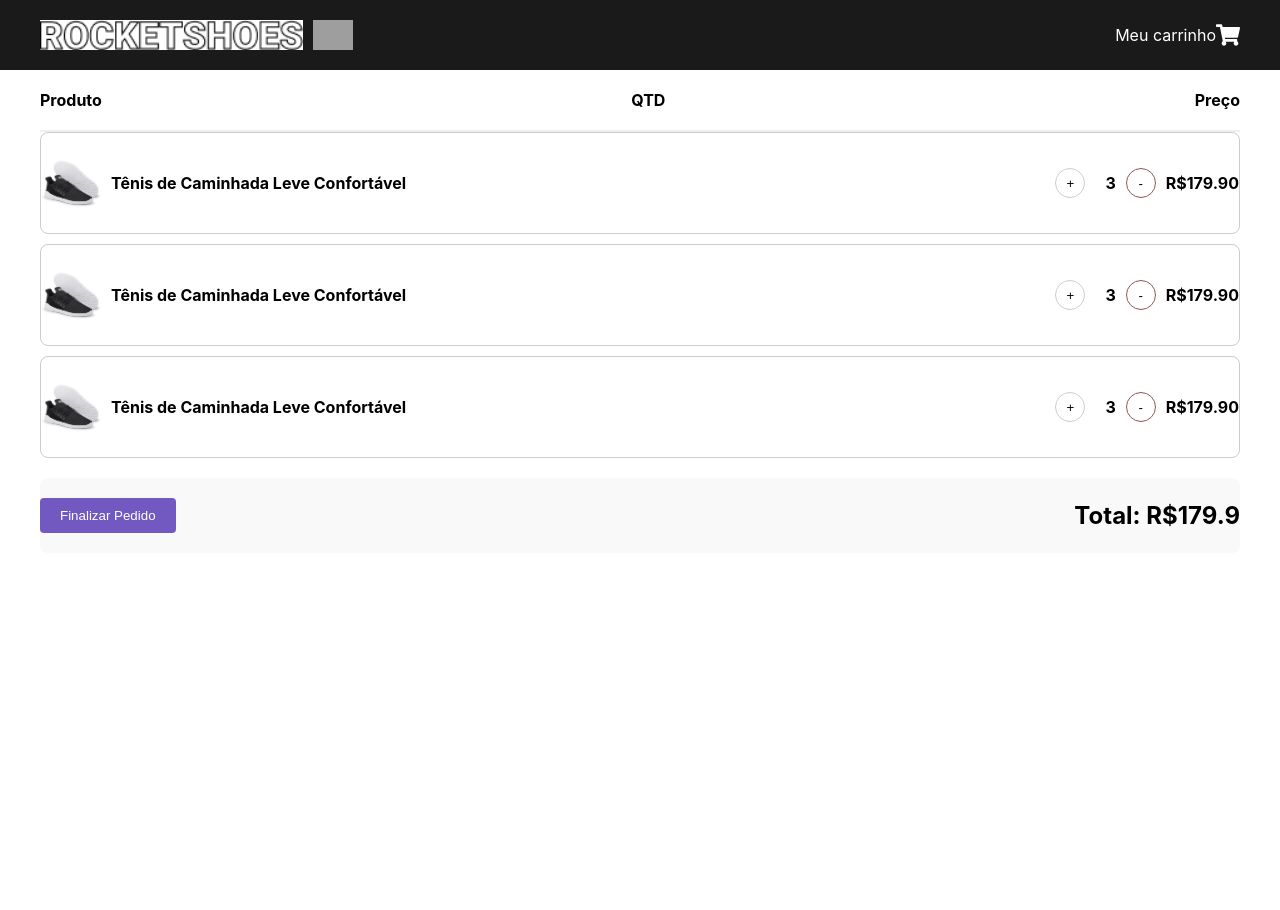
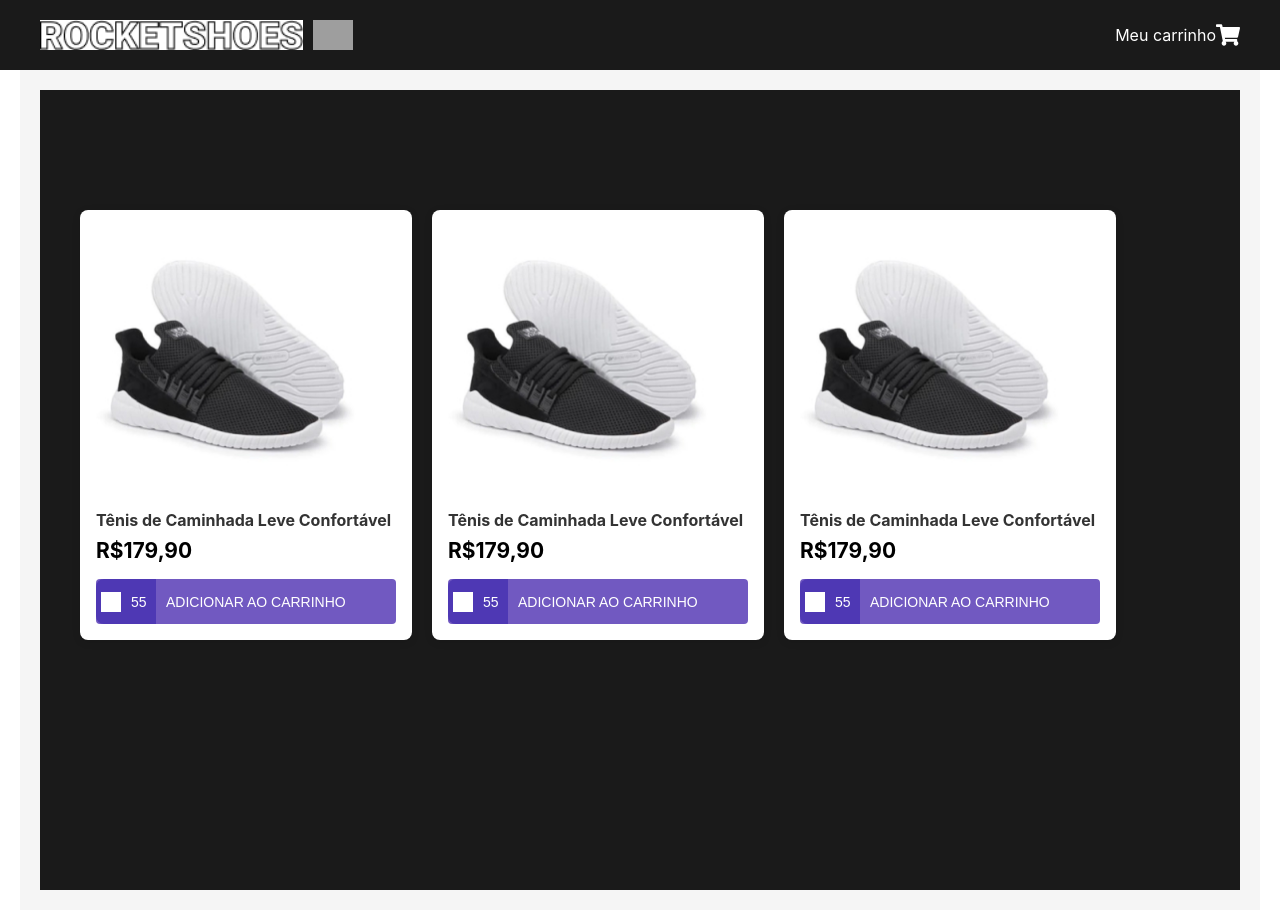
Before and after one commit to Nicolasmoss92/shopping-cart, a React (Create React App) app in the folder cart/: page / in a window 1280 px wide. Before the commit the page ends 800 px from the top, so only its background shows below. Built offline with nearby package versions, Linux system fonts and the light colour scheme; grey boxes are pictures that could not be loaded.

Commit message:
feat: intial position cards

```diff
--- a/cart/src/App.tsx
+++ b/cart/src/App.tsx
@@ -4,11 +4,12 @@ import SubHeader from "./components/layout/checkOut/Header";
 import ProductItem from "./components/layout/checkOut/ProductItem";
 import CheckoutSummary from "./components/layout/checkOut/CheckoutSummary";
 import CheckoutPage from "./pages/CheckOutPage";
+import ListItensPage from "./pages/ListItensPage";
 
 function App() {
   return (
     <div className="App">
-      <CheckoutPage />
+      <ListItensPage />
     </div>
   );
 }
--- a/cart/src/components/layout/card/Card/styles.ts
+++ b/cart/src/components/layout/card/Card/styles.ts
@@ -8,8 +8,8 @@ export const ProductCard = styled.div`
   text-align: center;
   max-height: 442px;
   max-width: 300px;
-  margin-top: 100px;
-  margin-left: 500px;
+  margin-top: 100px; /* Distância do topo */
+  margin-left: 20px; /* Distância da esquerda */
   display: flex;
   flex-direction: column;
   justify-content: space-between;
@@ -18,7 +18,7 @@ export const ProductCard = styled.div`
     margin-left: auto;
     margin-right: auto;
     max-width: 100%;
-    margin-top: 20px;
+    margin-top: 22px;
   }
 `;
 
--- /dev/null
+++ b/cart/src/pages/ListItensPage.tsx
@@ -0,0 +1,25 @@
+import Header from "../components/Header";
+import Cart from "../components/layout/card/Card";
+import { ProductCard } from "../components/layout/card/Card/styles";
+import CheckoutSummary from "../components/layout/checkOut/CheckoutSummary";
+import SubHeader from "../components/layout/checkOut/Header";
+import ProductItem from "../components/layout/checkOut/ProductItem";
+import { ProductWrapper, QuantityControl } from "../components/layout/checkOut/ProductItem/styles";
+import { CardGrid, MainContainer } from "../styles/globalStyles";
+
+const CardGridPage: React.FC = () => {
+    return (
+        <div>
+            <Header />
+            <MainContainer>
+                <CardGrid>
+                    <Cart />
+                    <Cart />
+                    <Cart />
+                </CardGrid>
+            </MainContainer>
+        </div>
+    );
+};
+
+export default CardGridPage;
--- /dev/null
+++ b/cart/src/styles/globalStyles.ts
@@ -0,0 +1,24 @@
+import styled from 'styled-components';
+
+// Body (Amarelo) - container principal
+export const MainContainer = styled.main`
+  background-color: #f5f5f5; /* Cor de fundo para o body */
+  padding: 20px;
+  min-height: 100vh;
+  display: flex;
+  justify-content: center;
+  align-items: center;
+  max-width: 1200px;
+  margin: 0 auto;
+`;
+
+export const CardGrid = styled.div`
+  display: flex; /* Usando flexbox para melhor controle */
+  justify-content: flex-start; /* Alinha os itens à esquerda */
+  align-items: flex-start; /* Alinha os itens no topo */
+  width: 100vw; /* Largura total da tela */
+  height: 100vh; /* Altura total da tela */
+  background-color: #1a1a1a; /* Cor de fundo */
+  padding: 20px; /* Espaçamento interno */
+  box-sizing: border-box; /* Inclui o padding na largura e altura total */
+`;;
```
